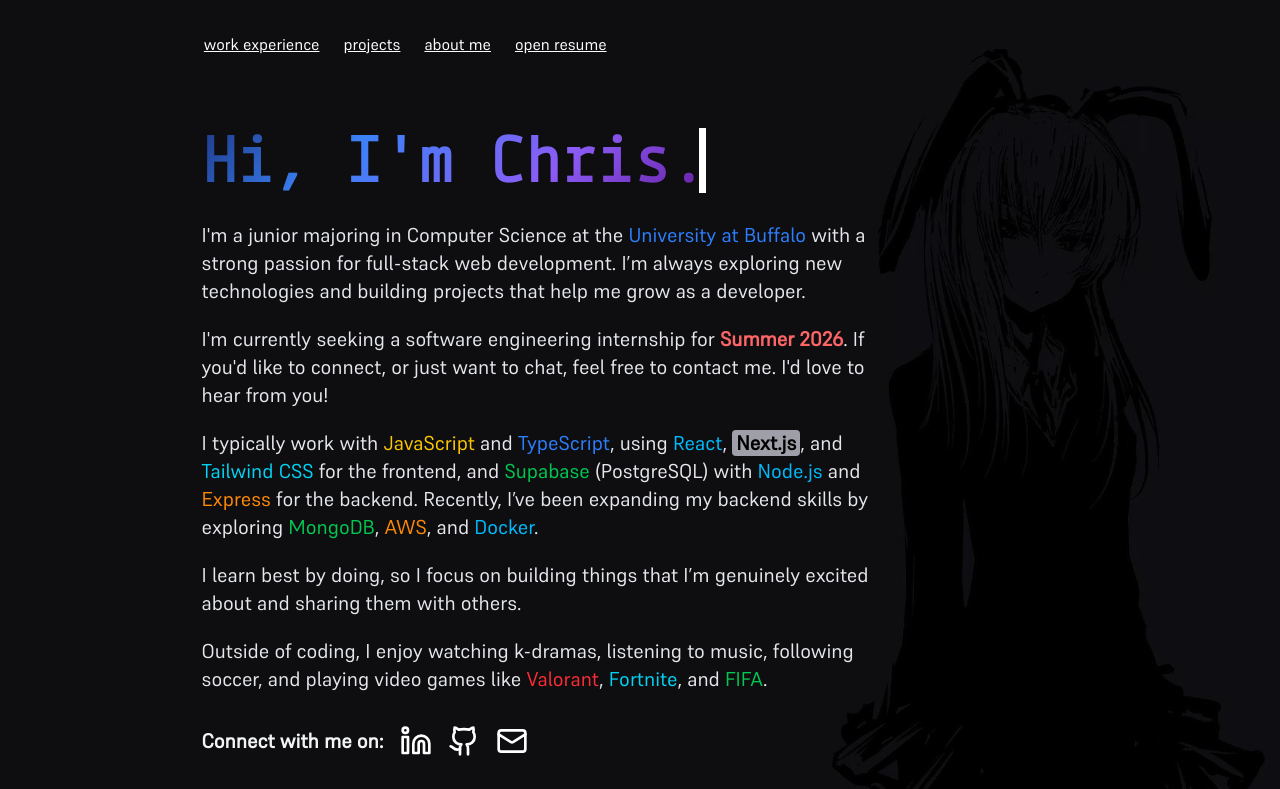
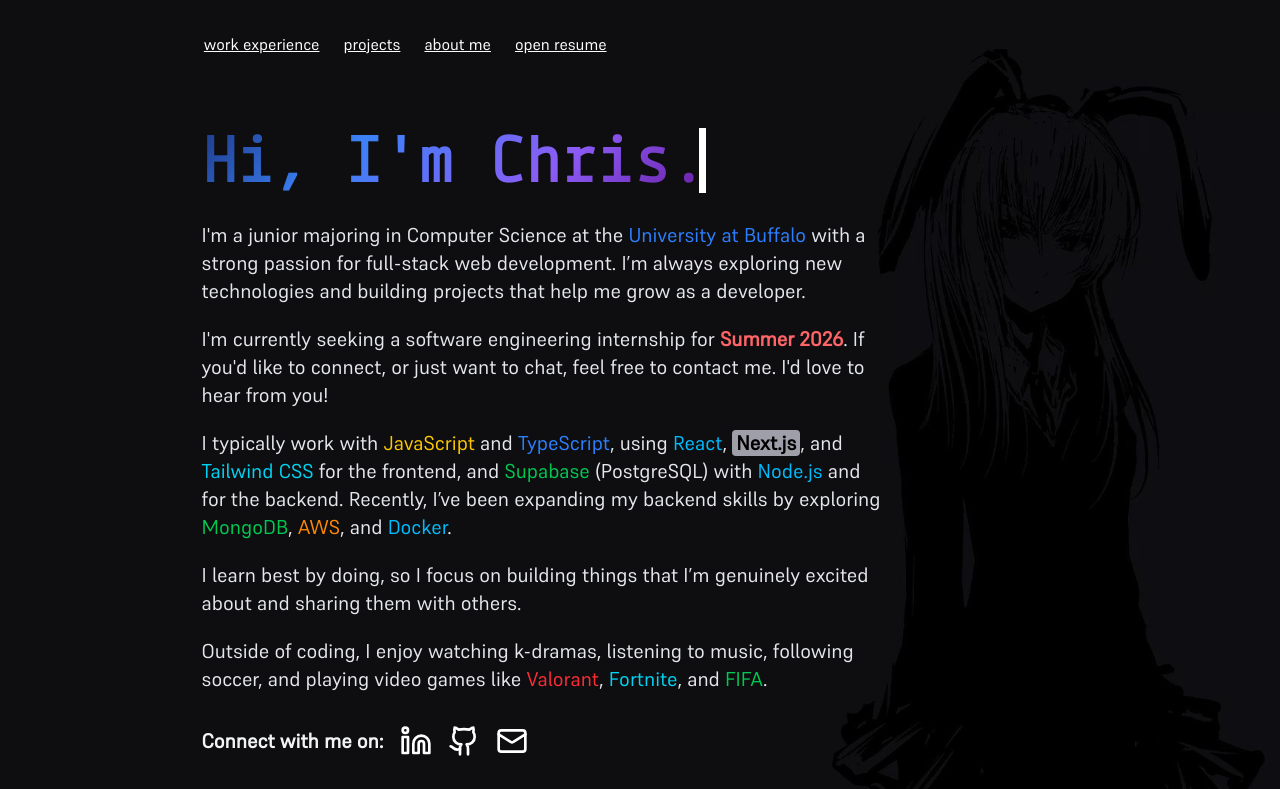
Before and after one commit to chrxsjung/portfolio, a Next.js app: page / in a window 1280 px wide. Shown: the top 789 px of the page. Built offline with nearby package versions, Linux system fonts and the light colour scheme.

Commit message:
Update page.jsx

```diff
--- a/src/app/page.jsx
+++ b/src/app/page.jsx
@@ -45,8 +45,7 @@
             </span>
             , and <span className="text-cyan-400">Tailwind CSS</span> for the
             frontend, and <span className="text-green-500">Supabase</span>{" "}
-            (PostgreSQL) with <span className="text-sky-400">Node.js</span> and{" "}
-            <span className="text-orange-400">Express</span> for the backend.
+            (PostgreSQL) with <span className="text-sky-400">Node.js</span> and{" "} for the backend.
             Recently, I’ve been expanding my backend skills by exploring{" "}
             <span className="text-green-500">MongoDB</span>,{" "}
             <span className="text-orange-400">AWS</span>, and{" "}
```
